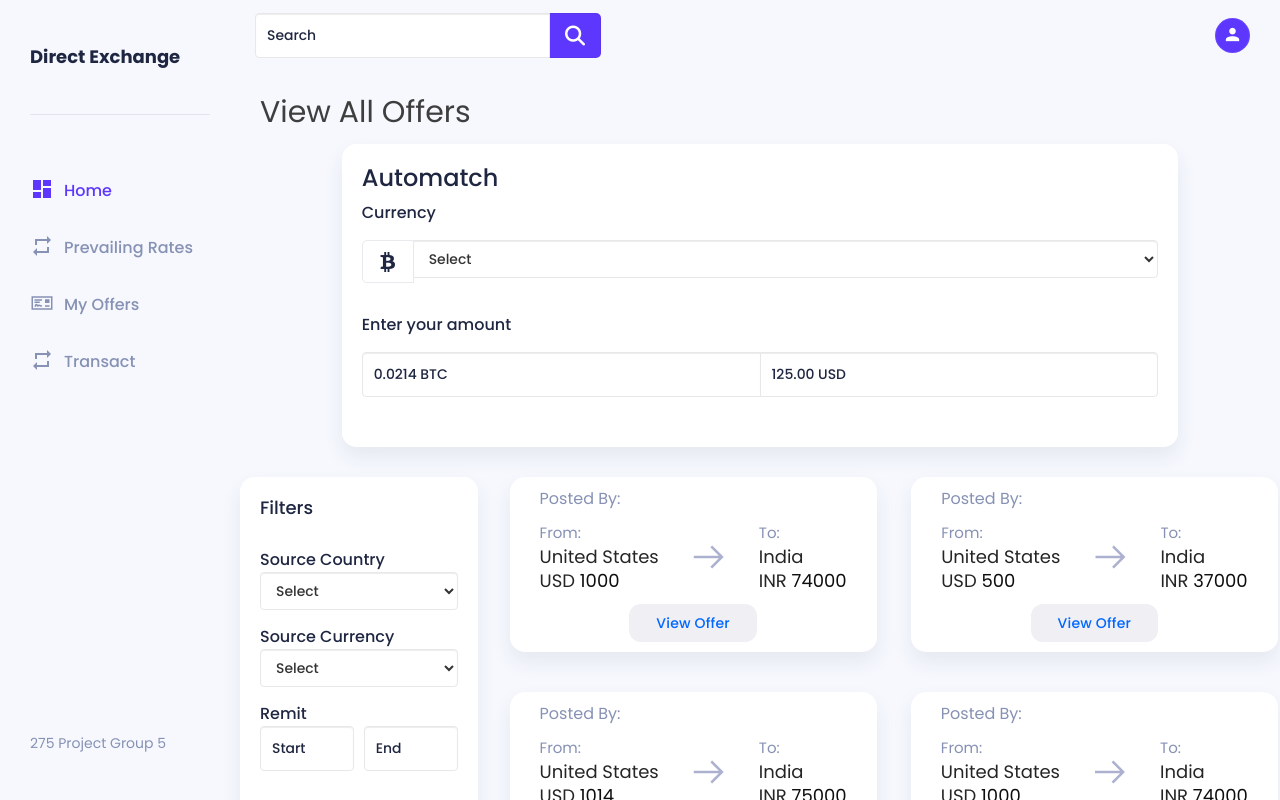
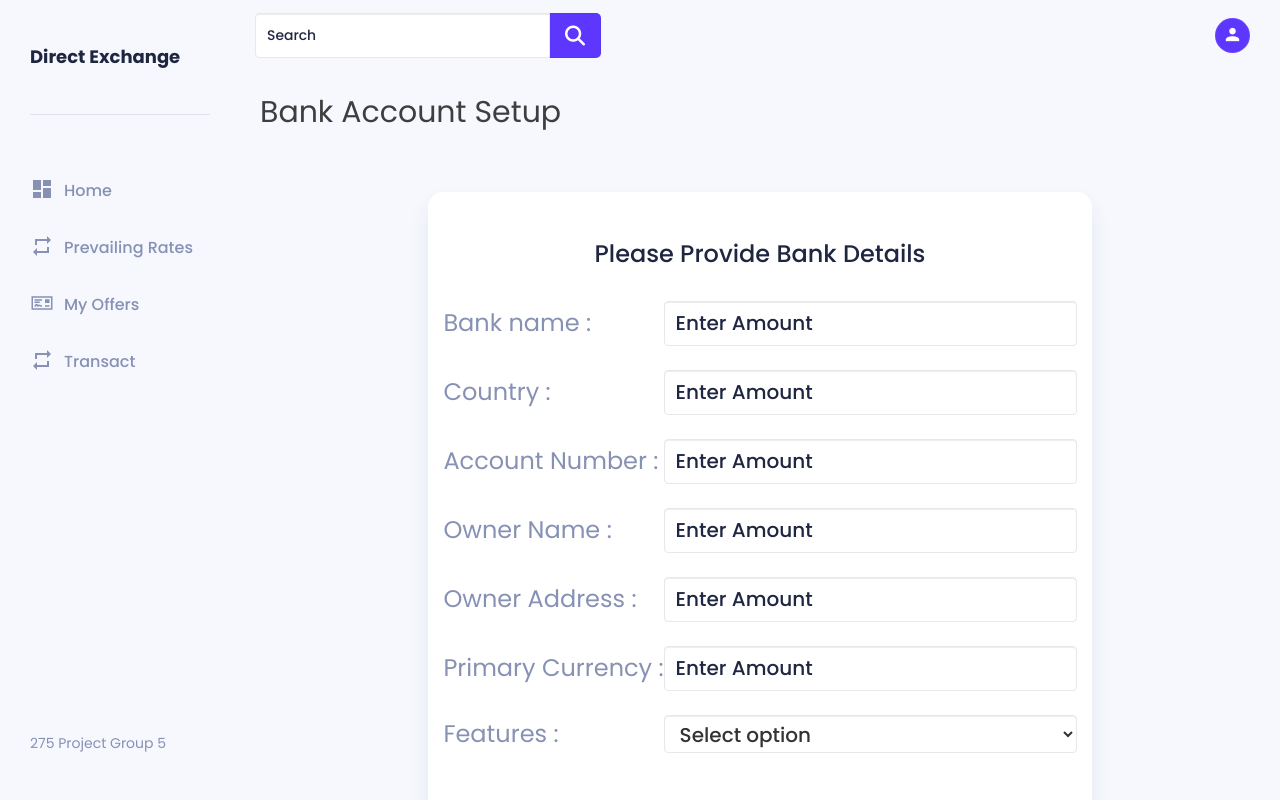
Before and after one commit to Nithya72/DirectExchange, a React (Create React App) app in the folder frontend/: page /account in a window 1280 px wide. Before the commit this address led to /. Shown: the top 800 px of the page. Built offline with nearby package versions, Linux system fonts and the light colour scheme; sample sign-in values are in the browser's storage; a web font is replaced by a local one.

Commit message:
BankAccount FrontEnd
BankAccount FrontEnd

```diff
--- /dev/null
+++ b/frontend/src/components/BankAccount/BankAccount.js
@@ -0,0 +1,189 @@
+import React, { Component } from "react";
+import Header from "../Navigation/Header";
+import SideBar from "../Navigation/SideBar";
+
+export class BankAccount extends Component {
+
+  constructor(props) {
+    super(props);
+    this.state = {
+      source_currency: "",
+      destination_currency: "",
+      amount: ""
+    };
+  }
+
+  onChange = (event) => {
+    this.setState({ [event.target.name]: event.target.value });
+  };
+
+
+  render() {
+    return (
+        <div>
+            <Header/>
+            <SideBar/>
+
+            <div className="content-body">
+                <div className="myContainer">
+                    <span className="PageTitle">Bank Account Setup</span>
+                    <br/>
+                    <br/>
+                    <div className="col-md-8" style={{marginTop:'20px', alignSelf: 'center'}}>
+                      <div className="card">
+                        <div className="buy-sell-widget">
+                        <br/>
+                        <br/>
+                        <center>
+                          <h3>Please Provide Bank Details</h3>
+                          <br/>
+                          <table>
+                            <tr>
+                              <td style={{fontSize:'24px'}}>
+                                Bank name :
+                              </td>
+                              <td>
+                                <input
+                                name="amount"
+                                type="number"
+                                min="0"
+                                className="form-control"
+                                placeholder="Enter Amount"
+                                style = {{fontSize:'20px'}}
+                                required
+                                value={this.state.amount}
+                                onChange={this.onChange}
+                              />
+                              </td>
+                            </tr>
+                            <br/>
+                            <tr>
+                              <td style={{fontSize:'24px'}}>
+                                Country :
+                              </td>
+                              <td>
+                                <input
+                                name="amount"
+                                type="number"
+                                min="0"
+                                className="form-control"
+                                placeholder="Enter Amount"
+                                style = {{fontSize:'20px'}}
+                                required
+                                value={this.state.amount}
+                                onChange={this.onChange}
+                              />
+                              </td>
+                            </tr>
+                            <br/>
+                            <tr>
+                              <td style={{fontSize:'24px'}}>
+                                Account Number :
+                              </td>
+                              <td>
+                                <input
+                                name="amount"
+                                type="number"
+                                min="0"
+                                className="form-control"
+                                placeholder="Enter Amount"
+                                style = {{fontSize:'20px'}}
+                                required
+                                value={this.state.amount}
+                                onChange={this.onChange}
+                              />
+                              </td>
+                            </tr>
+                            <br/>
+                            <tr>
+                              <td style={{fontSize:'24px'}}>
+                                Owner Name :
+                              </td>
+                              <td>
+                                <input
+                                name="amount"
+                                type="number"
+                                min="0"
+                                className="form-control"
+                                placeholder="Enter Amount"
+                                style = {{fontSize:'20px'}}
+                                required
+                                value={this.state.amount}
+                                onChange={this.onChange}
+                              />
+                              </td>
+                            </tr>
+                            <br/>
+                            <tr>
+                              <td style={{fontSize:'24px'}}>
+                                Owner Address :
+                              </td>
+                              <td>
+                                <input
+                                name="amount"
+                                type="number"
+                                min="0"
+                                className="form-control"
+                                placeholder="Enter Amount"
+                                style = {{fontSize:'20px'}}
+                                required
+                                value={this.state.amount}
+                                onChange={this.onChange}
+                              />
+                              </td>
+                            </tr>
+                            <br/>
+                            <tr>
+                              <td style={{fontSize:'24px'}}>
+                                Primary Currency :
+                              </td>
+                              <td>
+                                <input
+                                name="amount"
+                                type="number"
+                                min="0"
+                                className="form-control"
+                                placeholder="Enter Amount"
+                                style = {{fontSize:'20px'}}
+                                required
+                                value={this.state.amount}
+                                onChange={this.onChange}
+                              />
+                              </td>
+                            </tr>
+                            <br/>
+                            <tr>
+                              <td style={{fontSize:'24px'}}>
+                                Features :
+                              </td>
+                              <td>
+                              <select name="destination_currency" className="form-control" style = {{fontSize:'20px'}}
+                              value={this.state.destination_currency} onChange={this.onChange} required>
+                                <option defaultValue value="">Select option</option>
+                                <option defaultValue value="">Only Send</option>
+                                <option defaultValue value="">Only Receive</option>
+                                <option defaultValue value="">Send and Receive</option>
+                              </select>
+                              </td>
+                            </tr>
+                          </table>
+                          <br/>
+                          <br/>
+                          <button class='button-dark'>
+                          Submit
+                          </button>
+                          <br/>
+                          <br/>
+                          <br/>
+                          </center>
+                        </div>
+                      </div>
+                    </div>
+                </div>
+            </div>
+        </div>
+    );
+  }
+}
+
+export default BankAccount;
--- a/frontend/src/components/Main.js
+++ b/frontend/src/components/Main.js
@@ -14,6 +14,7 @@ import viewAllOffers from "./Screens/ViewAllOffers/viewAllOffers";
 import ViewOffer from './Screens/ViewOffer/ViewOffer.js';
 import OAuth2RedirectHandler from './Login/OAuth2RedirectHandler';
 import Verify from './Verify/Verify';
+import BankAccount from './BankAccount/BankAccount';
 
 //Create a Main Component
 class Main extends Component {
@@ -31,6 +32,7 @@ class Main extends Component {
             <Route path="/transact" component={Transact} />
             <Route path="/rates" component={PrevailingRates} />
             <Route path="/verify" component={Verify} />
+            <Route path="/account" component={BankAccount} />
 
             {
               // Make sure this is always last, so we go back to / when we do not know the path.
--- a/frontend/src/components/Navigation/Header.js
+++ b/frontend/src/components/Navigation/Header.js
@@ -109,7 +109,7 @@ export class Header extends Component {
                         <span className="arrow"><i className="la la-angle-down" /></span>
                       </div>
                       <div className="dropdown-menu dropdown-menu-right">
-                        <a href="accounts.html" className="dropdown-item">
+                        <a href="/account" className="dropdown-item">
                           <i className="mdi mdi-account" /> Account
                         </a>
                         <a href="history.html" className="dropdown-item">
```
Also changed, not shown: 1 other file (tests, documents, lock files or other folders).
